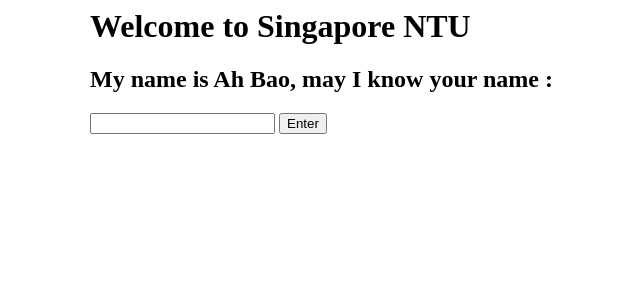
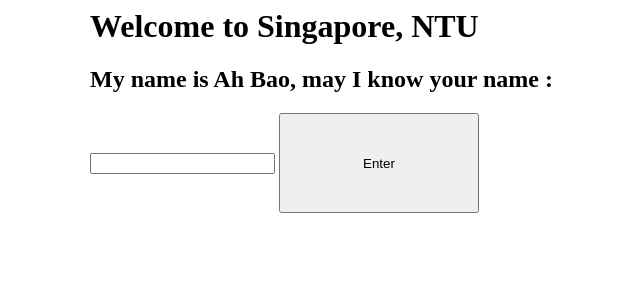
Before and after one commit to MAYIMENG/NTU-19, a Flask app: page / in a window 1280 px wide. Shown: the top 300 px of the page, without its empty margins (234-874 px from the left). Run offline with Flask 3, Linux system fonts and the light colour scheme.

Commit message:
Update index.html

```diff
--- a/templates/index.html
+++ b/templates/index.html
@@ -1,16 +1,15 @@
 <style>
-  .container{width:100%;margin:auto;}
-  @media (min-width:600px){.container{width: 80%;}}
-  @media (min-width:768px){.container{width: 60%;}}
-  @media (min-width:1024px){.container{width: 50%;}}
+.container{width:100%;margin:auto}
+@media (min-width:600px) {.container{width: 80%;}}
+@media (min-width:768px) {.container{width: 60%;}}
+@media (min-width:1024px) {.container{width: 50%;}}
 </style>
 
-
-<div class = "container">
-<h1>Welcome to Singapore NTU</h1>
-<form action = "/main" method = "post">
+<div class="container">
+<h1>Welcome to Singapore, NTU</h1>
+<form action="/main" method="post">
   <h2>My name is Ah Bao, may I know your name : </h2>
-  <input type = "text" name = "r">
-  <input type = "submit" value = "Enter">
+  <input type = "text" name="r">
+  <input type = "submit" value="Enter" style="width:200px;height:100px;">
 </form>
 </div>
```
